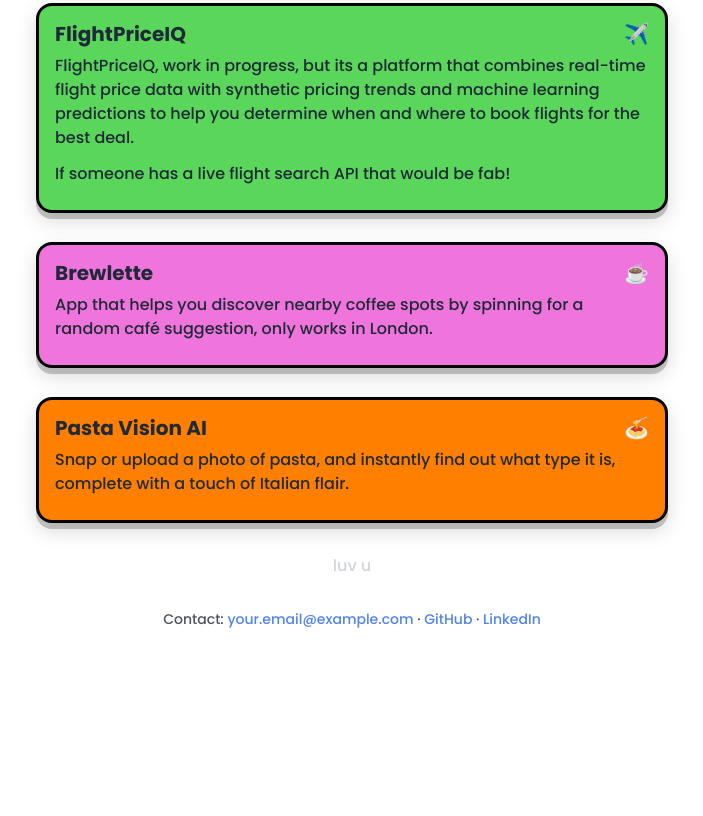
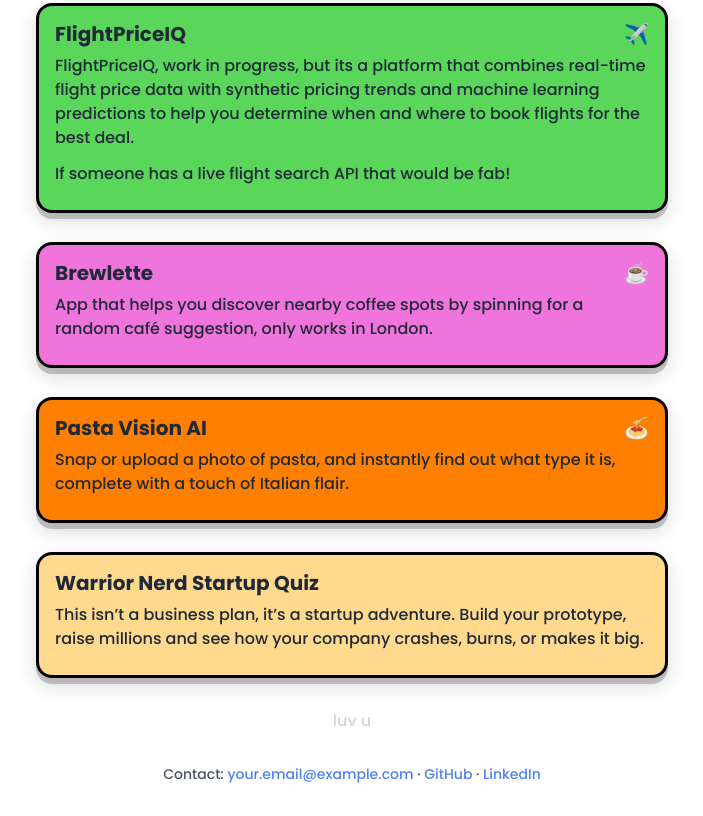
Before and after one commit to icecreambandrich/portfolio, a plain HTML site: page public/index.html in a window 1280 px wide. Shown: the part 853-1669 px from the top of the page, without its empty margins (288-991 px from the left). Before the commit the page ends 1514 px from the top, so only its background shows below. Drawn offline with Linux system fonts and the light colour scheme.

Commit message:
feat: add Warrior Nerd Startup Quiz project

```diff
--- a/public/index.html
+++ b/public/index.html
@@ -78,6 +78,15 @@
                     <h3><a href="https://pastavisionai.vercel.app/" target="_blank" rel="noopener">Pasta Vision AI <span class="project-icon">🍝</span></a></h3>
                     <p>Snap or upload a photo of pasta, and instantly find out what type it is, complete with a touch of Italian flair.</p>
                 </article>
+
+                <article class="brick-card">
+                    <div class="studs">
+                        <span class="stud"></span><span class="stud"></span><span class="stud"></span>
+                        <span class="stud"></span><span class="stud"></span><span class="stud"></span>
+                    </div>
+                    <h3><a href="https://warriornerd.vercel.app/" target="_blank" rel="noopener">Warrior Nerd Startup Quiz <span class="project-icon"></></span></a></h3>
+                    <p>This isn’t a business plan, it’s a startup adventure. Build your prototype, raise millions and see how your company crashes, burns, or makes it big.</p>
+                </article>
             </div>
         </div>
     </main>
--- a/public/styles.css
+++ b/public/styles.css
@@ -221,7 +221,7 @@ html, body {
 }
 
 .brick-card:nth-child(6) {
-    background: var(--pastel-purple);
+    background: #FFD98E;
     border-color: #000000;
 }
 
```
